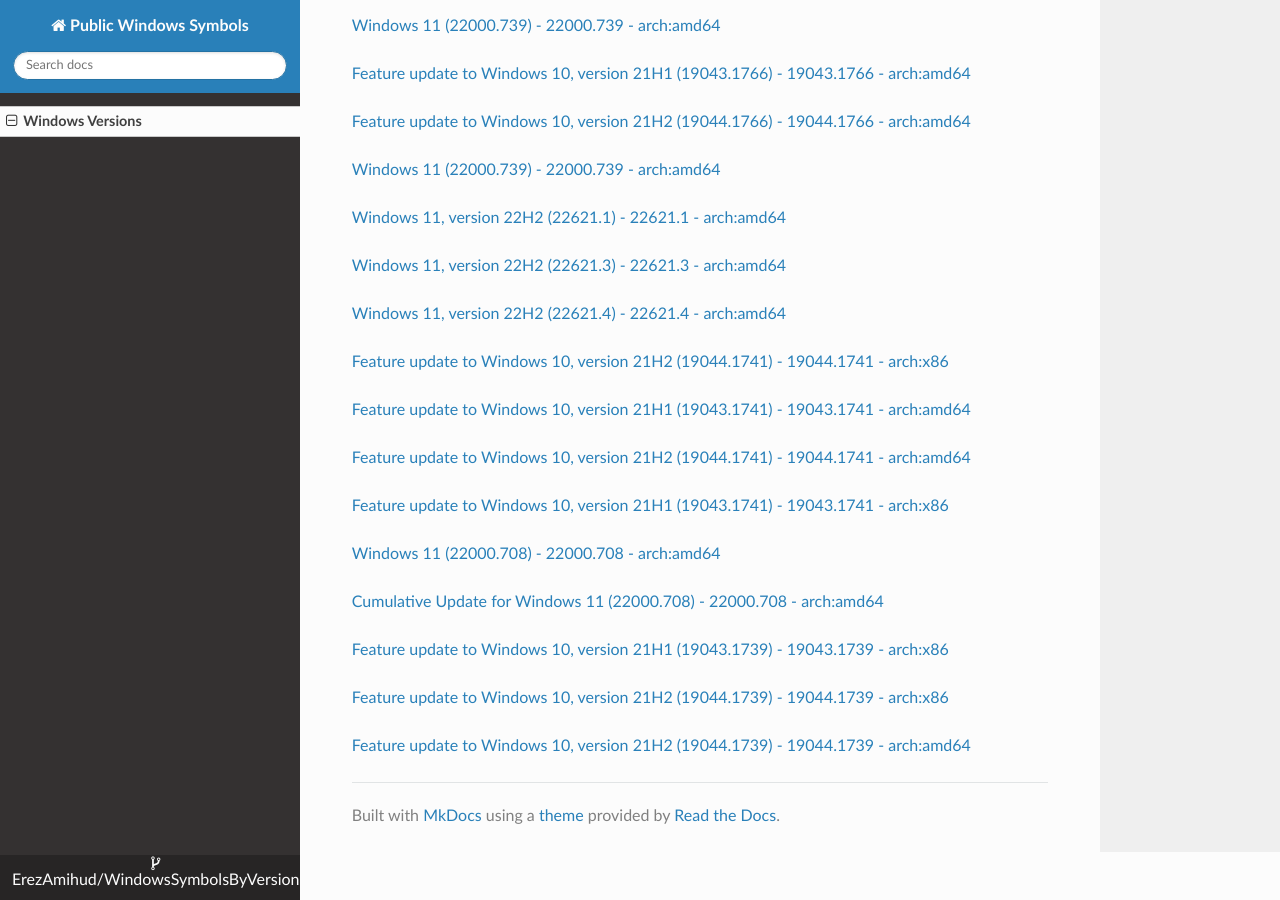
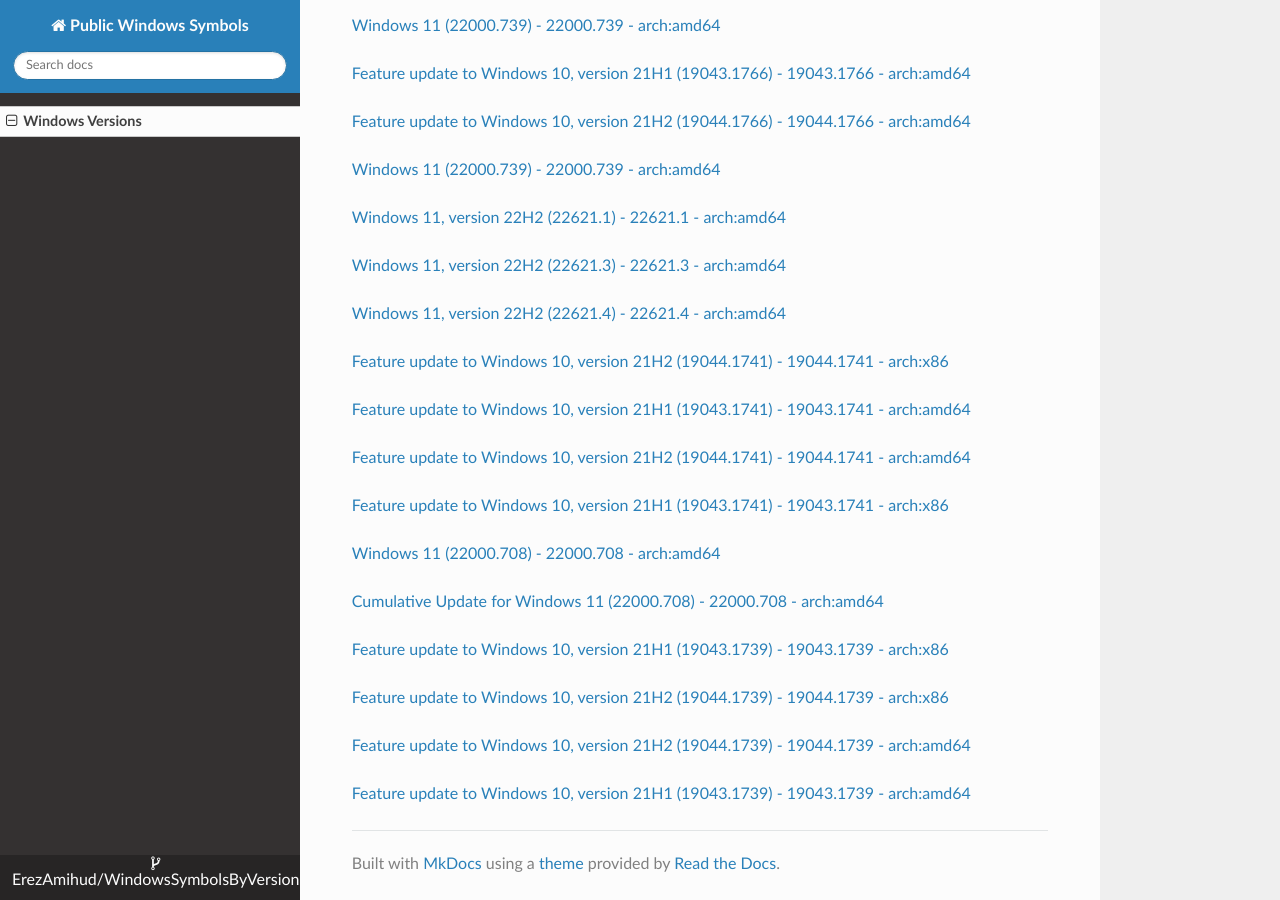
Before and after one commit to ErezAmihud/WindowsSymbolsByVersion, an MkDocs documentation site: the page built from docs/index.md, in a window 1280 px wide and 900 px high, scrolled down 61685 px. Built offline with MkDocs 1.6.1, drawn with Linux system fonts in a browser that asks for light colours; nearby versions of some CDN libraries.

Commit message:
Automated commit, add manifest for a6f23037-48e3-4aa1-beac-f05d8e57e21f

```diff
--- a/docs/index.md
+++ b/docs/index.md
@@ -3667,3 +3667,6 @@
 
 
 [Feature update to Windows 10, version 21H2 (19044.1739) - 19044.1739 - arch:amd64](https://github.com/ErezAmihud/WindowsSymbolsByVersion/blob/main/manifests/861425ff-a6f7-415d-8166-7763f98e658c.manifest)
+
+
+[Feature update to Windows 10, version 21H1 (19043.1739) - 19043.1739 - arch:amd64](https://github.com/ErezAmihud/WindowsSymbolsByVersion/blob/main/manifests/a6f23037-48e3-4aa1-beac-f05d8e57e21f.manifest)
```
Also changed, not shown: process_builds.json (+1 -1 lines), 1 other file.
